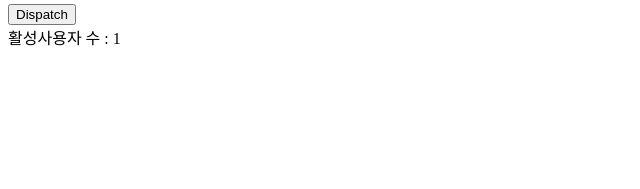
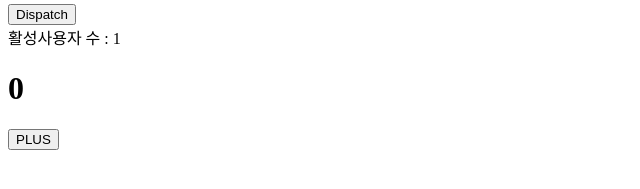
Before and after one commit to ivanselah/type-react, a React (Create React App) app: page / in a window 1280 px wide. Shown: the part 223-412 px from the top of the page, without its empty margins (0-640 px from the left). Built offline with nearby package versions, Linux system fonts and the light colour scheme.

Commit message:
useState

```diff
--- a/src/AppComponent.tsx
+++ b/src/AppComponent.tsx
@@ -1,4 +1,4 @@
-import { useEffect, useMemo, useReducer, useRef, useState } from 'react';
+import React, { Dispatch, SetStateAction, useEffect, useMemo, useReducer, useRef, useState } from 'react';
 
 function Childone() {
   useEffect(() => {
@@ -133,6 +133,32 @@ function AppComponent() {
     setUsers(users.map((user) => (user.id === id ? { ...user, active: !user.active } : user)));
   };
 
+  /*
+  * Hook => useEffect, React는 브라우저가 모두 그려질 때까지
+            useEffect의 수행을 지연하기때문에 다른 작업에 영향을 주지 않는다.
+            effect 함수 안에서 참조되는 모든 값은 의존성 값의 배열에 드러나야 한다.
+  */
+
+  /*
+  * Hook => useState,비동기, 여러번 호출하면 batch하여 state를 업데이트 한다.
+    매번 호출 순서대로 바로 업데이트하지 않고 인자로 전달된 객체들을 하나로 합치는 작업을 함(오브젝트 컴포지션)
+    함수형업데이트 => 객체형태가 아니라 함수로 전달하면 오브젝트 컴포지션을 하지 않고 호출된 순서대로 큐에 넣고
+    큐에 넣어진 대로 함수를 실행
+    https://darrengwon.tistory.com/788
+  */
+
+  // const onClickPlus = () => {
+  //   setCount(count + 1);
+  //   setCount(count + 1);
+  //   setCount(count + 1);
+  // };
+
+  const onClickPlus = () => {
+    setCount((curr) => curr + 1);
+    setCount((curr) => curr + 1);
+    setCount((curr) => curr + 1);
+  };
+
   return (
     <div>
       <Childone />
@@ -144,15 +170,14 @@ function AppComponent() {
           </option>
         ))}
       </select>
-      <form>
-        <input value={userName} type="text" placeholder="아이디" onChange={(e) => setUserName(e.currentTarget.value)} />
-        <input value={userEmail} type="text" placeholder="이메일" onChange={(e) => setUserEmail(e.currentTarget.value)} />
-      </form>
-      <UserList users={users} onToggle={onToggle} />
+      <MemoCreateUser userName={userName} setUserName={setUserName} userEmail={userEmail} setUserEmail={setUserEmail} />
+      <MemoUserList users={users} onToggle={onToggle} />
       <button ref={btnRef} onClick={clickHandleDispatch}>
         Dispatch
       </button>
       <div>활성사용자 수 : {activeCount}</div>
+      <h1>{count}</h1>
+      <button onClick={onClickPlus}>PLUS</button>
     </div>
   );
 }
@@ -182,3 +207,56 @@ function UserList({ users, onToggle }: { users: UsersProps[]; onToggle: (id: num
     </ul>
   );
 }
+
+// Hook => 특정 값을 비교해서 변경이 없다면(같다면) 리 렌더 하지 않음
+/*
+ * 컴퍼넌트가 React.memo()로 래핑 될 때, React는 컴퍼넌트를 렌더링하고 결과를 메모이징(Memoizing)한다.
+   그리고 다음 렌더링이 일어날 때 props가 같다면, React는 메모이징(Memoizing)된 내용을 재사용한다.(가상DOM확인안함)
+   shallow 비교함
+ */
+
+/* function MovieViewsRealtime() {
+  title,
+  releaseDate
+  views
+
+  주기적으로 서버에서 데이터를 가져와서 views를 업데이트 한다.
+  views 업데이트 될때마다 MovieViewsRealtime 컴포넌트 또한 리렌더링 한다.
+  이때 Moive 컴포넌트 또한 title, releaseDate 가 같음에도 불구하고 리렌더링 한다.
+  이럴때 React.memo 를 사용할 수 있다.
+
+  return (
+    <div>
+      <Movie title={title} releaseDate={releaseDate} />
+      Movie views: {views}
+    </div>
+  );
+}
+*/
+
+// => 특정 props를 비교해서 렌더링을 컨트롤하는 것은 이후 버그를 발생시킬 수 있으므로 신중하게 한다.
+// onToggle에서 최신 users 배열을 참조하지 않으므로 심각한 오류가 발생 할 수 있습니다.
+// export const MemoUserList = React.memo(UserList, (preProps, nextProps) => preProps.users === nextProps.users);
+
+export const MemoUserList = React.memo(UserList);
+
+function CreateUser({
+  userName,
+  userEmail,
+  setUserName,
+  setUserEmail,
+}: {
+  userName: string;
+  userEmail: string;
+  setUserName: Dispatch<SetStateAction<string>>;
+  setUserEmail: Dispatch<SetStateAction<string>>;
+}) {
+  return (
+    <form>
+      <input value={userName} type="text" placeholder="아이디" onChange={(e) => setUserName(e.currentTarget.value)} />
+      <input value={userEmail} type="text" placeholder="이메일" onChange={(e) => setUserEmail(e.currentTarget.value)} />
+    </form>
+  );
+}
+
+export const MemoCreateUser = React.memo(CreateUser);
```
